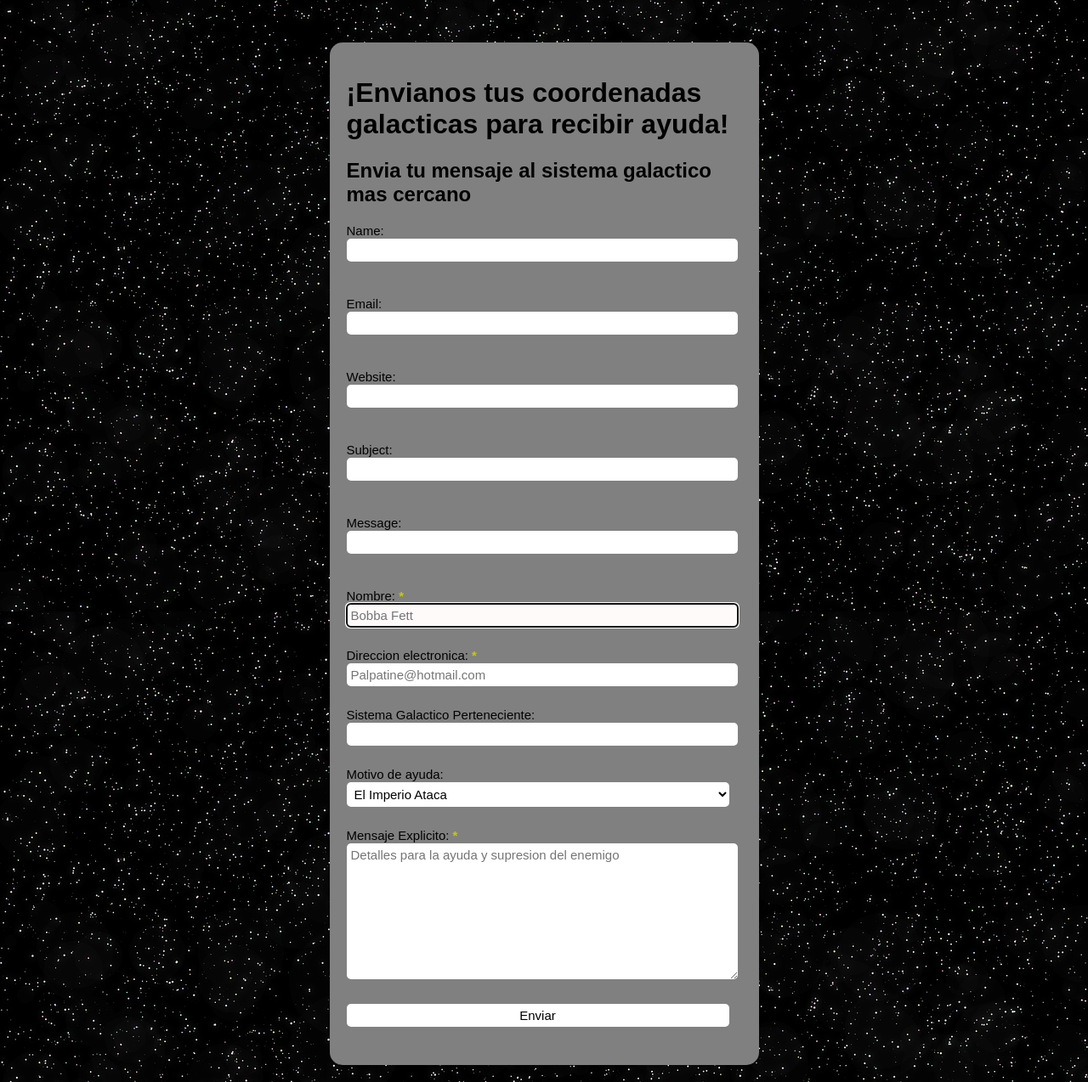
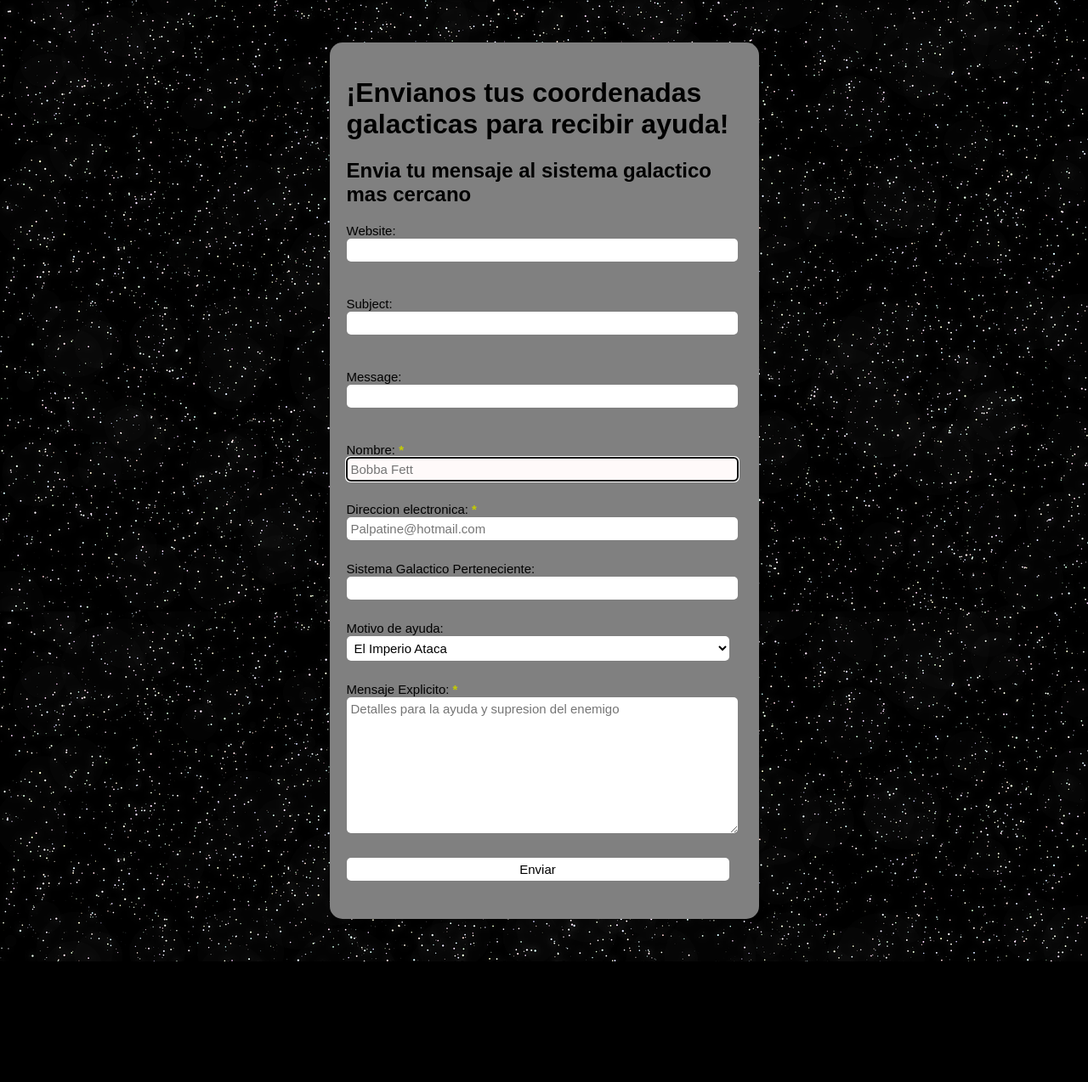
Before and after one commit to narrowgar/Starwars, a Django app: page /templates/post.html in a window 1280 px wide. Shown: the top 1274 px of the page at 85% size. After the commit the page ends 1132 px from the top, so only its background shows below. Run offline with Django 3.2, Linux system fonts and the light colour scheme.

Commit message:
(parte Felipe / javier quintanilla)
Se arreglo una parte del form

```diff
--- a/GestionNaves/Form.py
+++ b/GestionNaves/Form.py
@@ -1,8 +1,6 @@
 from django import forms
 
 class Formulario(forms.Form):
-    name = forms.CharField(max_length=90)
-    email = forms.EmailField()
     website = forms.CharField()
     subject = forms.CharField(max_length=50)
     message = forms.CharField()
--- a/GestionNaves/templates/post.html
+++ b/GestionNaves/templates/post.html
@@ -20,7 +20,7 @@
       <h2>Envia tu mensaje al sistema galactico mas cercano</h2>
       <p id="failure">Te equivocaste de lado Amiguito...</p>
       <p id="success">Tu Mensaje fue recibido en el sistema galactico mas cercano.</p>
-      <form method="post" action="({% url 'index' %})" name="posteo" id=posteo>{% csrf_token %}{{ form.as_p}}
+      <form method="post" action="{% url 'gracias' %}" name="posteo" id=posteo>{% csrf_token %}{{ form.as_p}}
          <label for="name">Nombre: <span class="required">*</span></label>
          <input type="text" id="name" name="name" value="" placeholder="Bobba Fett" required="required" autofocus="autofocus" />
 
--- a/GestionNaves/urls.py
+++ b/GestionNaves/urls.py
@@ -14,5 +14,6 @@ urlpatterns = [
     path('templates/Modelo.html', views.ModeloLista, name='modelo'),
     path('templates/dueños.html', views.DueñoLista, name='duenno'),
     path('admin/', views.admin,name = 'admin'),
-    path('templates/post.html',views.contacto, name= 'post')
+    path('templates/post.html',views.contacto, name= 'post'),
+    path('templates/index.html',views.gracias, name= 'gracias')
 ]
--- a/GestionNaves/views.py
+++ b/GestionNaves/views.py
@@ -88,7 +88,13 @@ def contacto(request):
     if request.method == 'POST': #Si el formulario es enviado#
         form = Formulario(request.POST)
         if form.is_valid():#Si es valido se procesan los datos
-            return HttpResponseRedirect ('Starwars/GestionNaves/') #y se redirige a la url
+            return HttpResponseRedirect ('GestionNaves/templates/') #y se redirige a la url
     else:
         form = Formulario() #formulario vacio
     return render(request, 'post.html',{'form': form,})
+def gracias(request):
+   return render(
+        #renderisamos el pedido que es llamar a la  pagina index.html
+        request,
+        "index.html"
+    )
```
